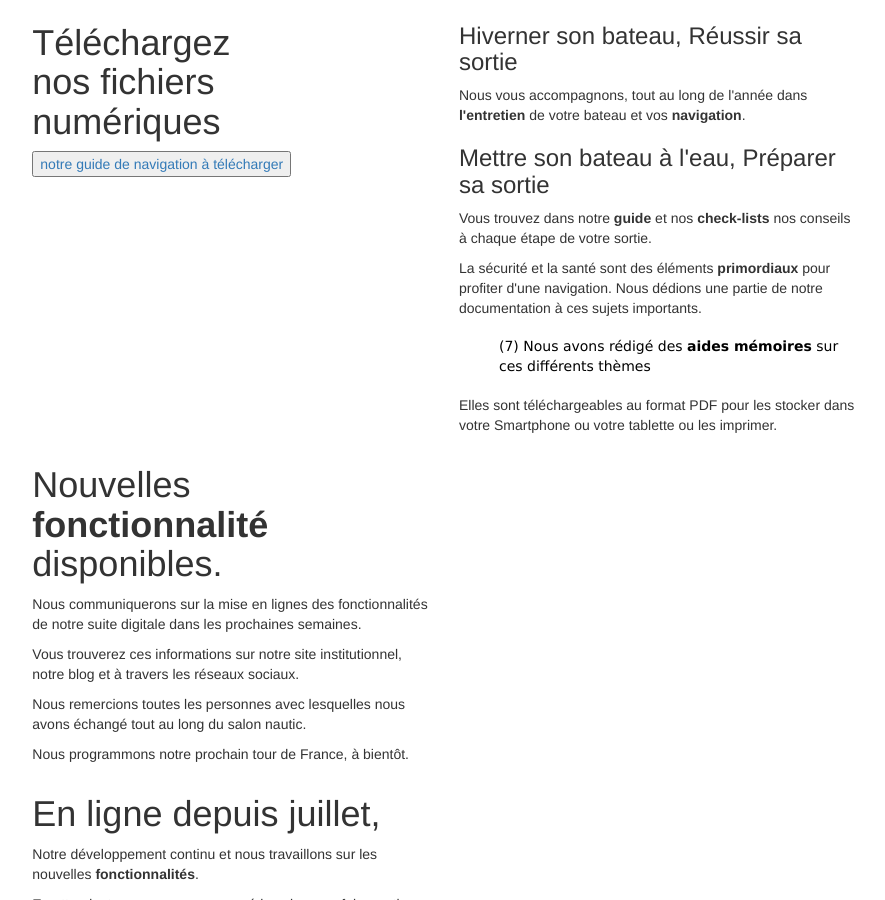
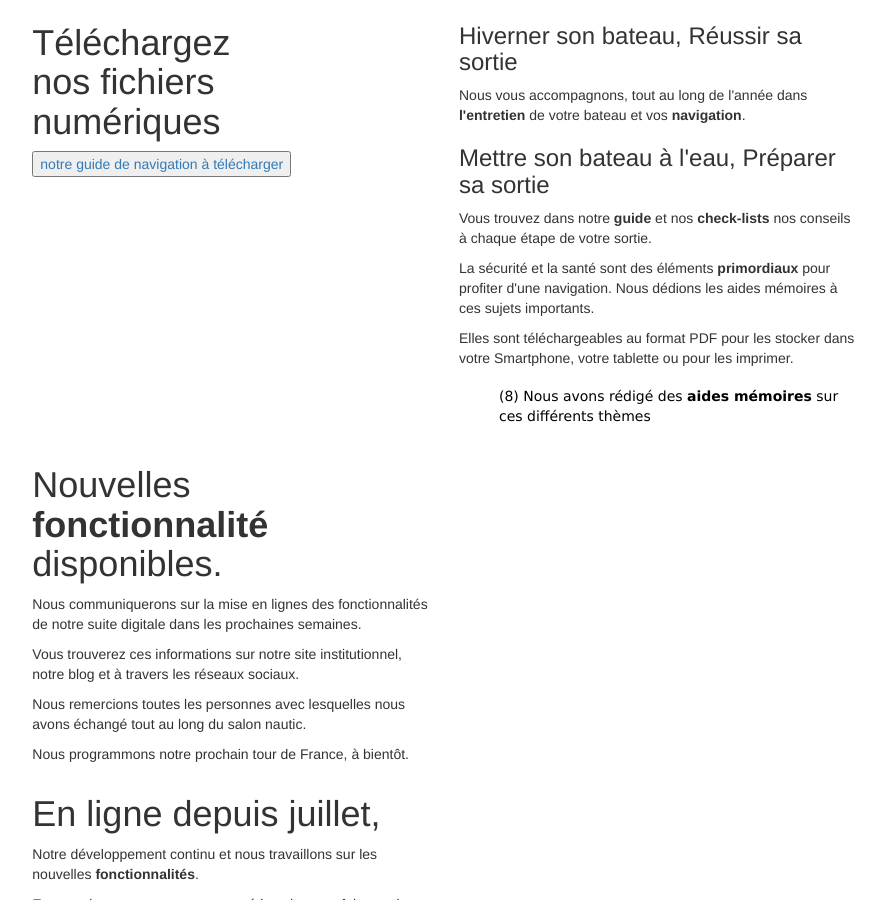
Before and after one commit to pjtiberghien/trial, a Jekyll site: the page built from docs/index.html, in a window 1280 px wide and 900 px high, scrolled down 415 px. Shown: the whole window, without its empty margins (196-1081 px from the left). Built offline with Jekyll 4.4.1, drawn with Linux system fonts in a browser that asks for light colours; nearby versions of some CDN libraries.

Commit message:
vertical menu #12
New correction on HTML to make it simpler

```diff
--- a/docs/index.html
+++ b/docs/index.html
@@ -42,14 +42,14 @@ description: My noteboat, une suite digitale pour mieux profiter de ses navigati
                 étape de votre sortie.</p>
             <P></P>
             <p>La sécurité et la santé sont des éléments <strong>primordiaux</strong> pour profiter d'une navigation.
-                Nous dédions une partie de notre documentation à ces sujets importants.</p>
-                <p><ul id="menu-vertical-aide-memoire-accordeon">
-                <a href="#">(7) Nous avons rédigé des <strong>aides mémoires</strong> sur ces différents thèmes</a>
+                Nous dédions les aides mémoires à ces sujets importants.</p>
+            <p>Elles sont téléchargeables au format PDF pour les stocker dans votre Smartphone, votre tablette ou pour les imprimer.</p>
+            <ul id="menu-vertical-aide-memoire-accordeon">
+                <a href="#">(8) Nous avons rédigé des <strong>aides mémoires</strong> sur ces différents thèmes</a>
                     <li><a href="#">aide mémoire #1</a></li>
                     <li><a href="#">aide mémoire #2</a></li>
                     <li><a href="#">aide memoire #3</a></li>
-                </ul></p>
-            <p>Elles sont téléchargeables au format PDF pour les stocker dans votre Smartphone ou votre tablette ou les imprimer.</p>
+            </ul>
         </div>
     </div>
 </div>
```
